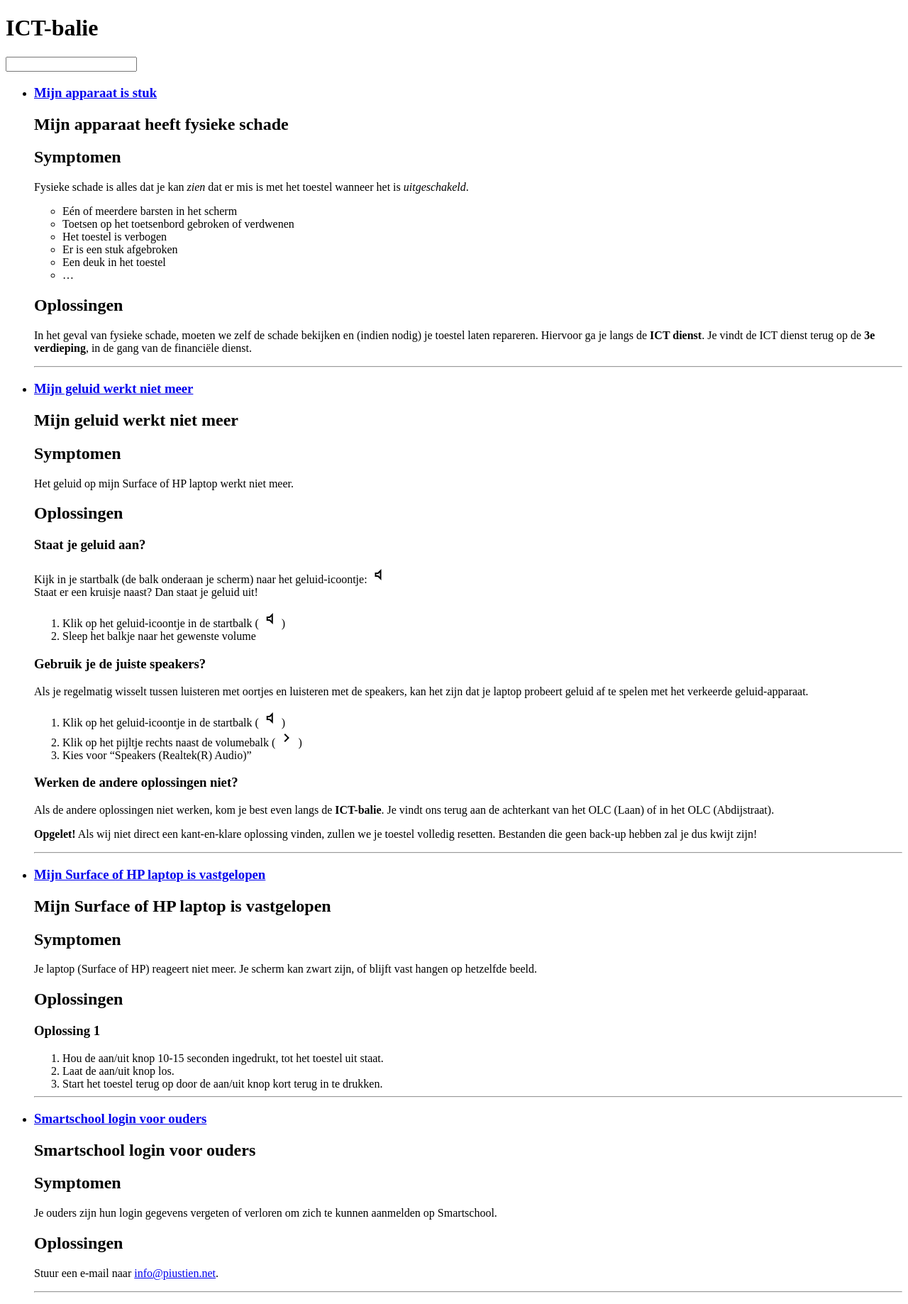
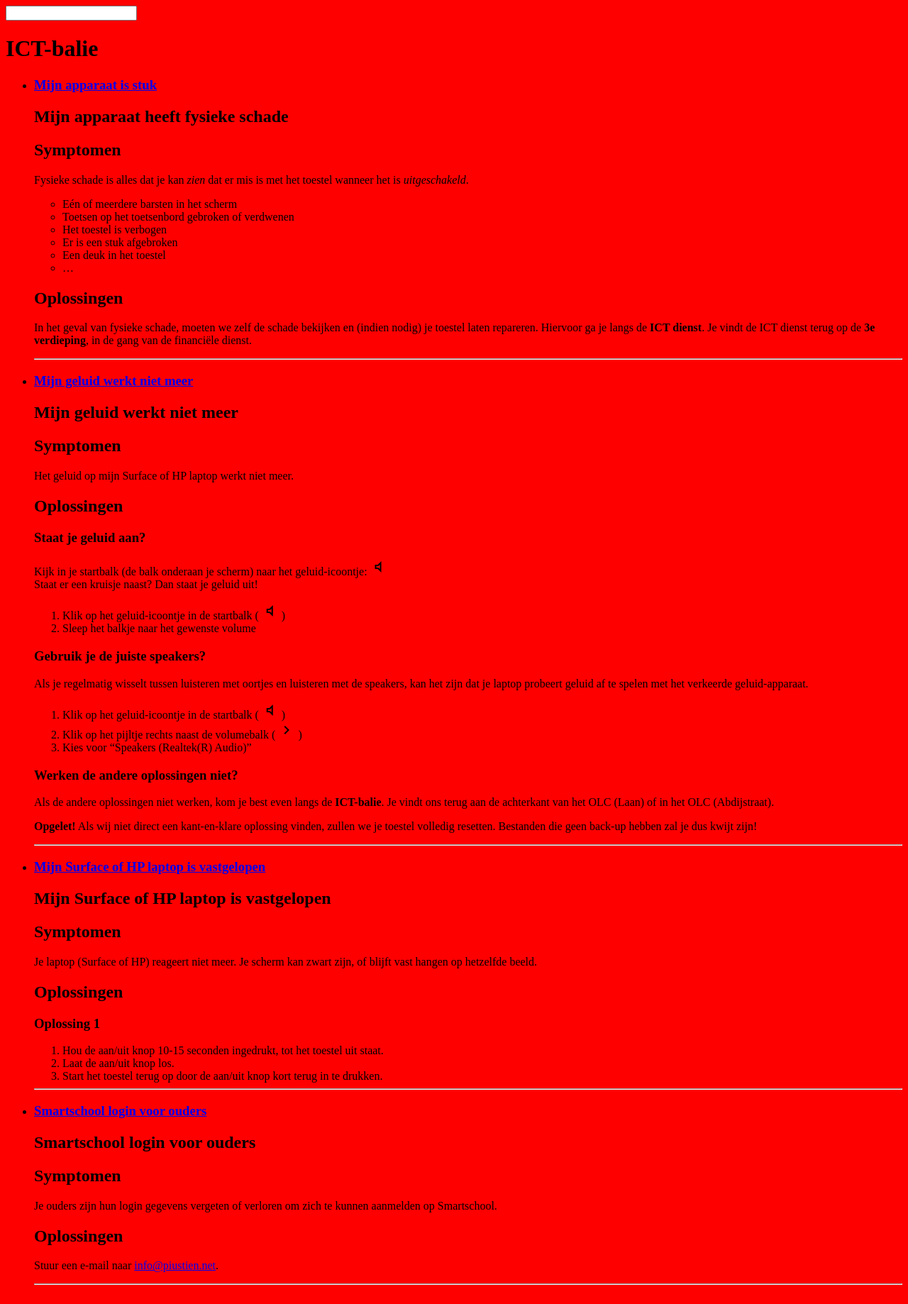
Before and after one commit to Pius-X-Antwerpen/ict-balie, a Jekyll site: the page built from index.md, in a window 1280 px wide. Shown: the whole page at 71% size. Built offline with Jekyll 4.4.1, drawn with Linux system fonts in a browser that asks for light colours; some web fonts are replaced; our own code applies the rules of GitHub Pages for plain Markdown files; comment, search, counter and statistics services are not loaded.

Commit message:
init styling

```diff
--- a/_layouts/default.html
+++ b/_layouts/default.html
@@ -7,9 +7,29 @@
 
     <link href="https://fonts.googleapis.com/icon?family=Material+Symbols|Material+Symbols+Outlined" rel="stylesheet">
 
+    <link rel="stylesheet" href="{{site.baseurl}}/assets/css/composition.css">
+
     <title>Document</title>
 </head>
 <body>
+
+    <header>
+        <div id="searchbar">
+            <input id="searchbarInput" class="search-bar__input">
+
+            <div id="searchbarOutput"></div>
+
+            <script src="https://unpkg.com/simple-jekyll-search@latest/dest/simple-jekyll-search.min.js"></script>
+            <script>
+                var sjs = SimpleJekyllSearch({
+                    searchInput: document.getElementById('searchbarInput'),
+                    resultsContainer: document.getElementById('searchbarOutput'),
+                    json: '{{site.baseurl}}/assets/data/search.json'
+                });
+            </script>
+        </div>
+    </header>
+
     {{content}}
 </body>
 </html>
--- /dev/null
+++ b/assets/css/composition.css
@@ -0,0 +1,3 @@
+body {
+    background: red;
+}
--- a/index.md
+++ b/index.md
@@ -3,19 +3,6 @@ title: "ICT balie"
 ---
 
 # ICT-balie
-
-<input id="searchbarInput" class="search-bar__input">
-
-<div id="searchbarOutput"></div>
-
-<script src="https://unpkg.com/simple-jekyll-search@latest/dest/simple-jekyll-search.min.js"></script>
-<script>
-    var sjs = SimpleJekyllSearch({
-        searchInput: document.getElementById('searchbarInput'),
-        resultsContainer: document.getElementById('searchbarOutput'),
-        json: '{{site.baseurl}}/assets/data/search.json'
-    });
-</script>
 
 <ul>
 {% for tutorial in site.tutorials %}
```
Also changed, not shown: assets/css/blocks.css (added), assets/css/utilities.css (added).
